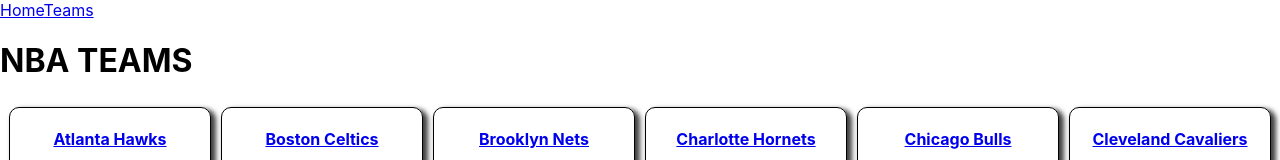
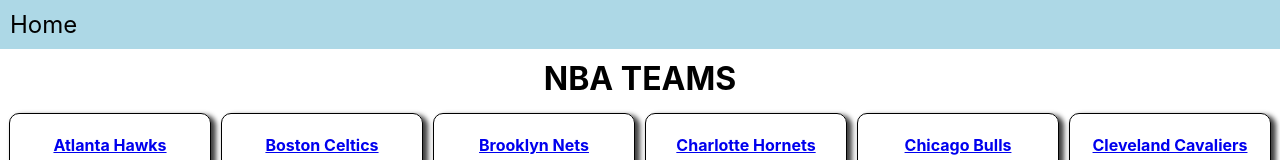
Before and after one commit to danny8823/nba-frontend, a React (Create React App) app: page / in a window 1280 px wide. Shown: the top 160 px of the page. Built offline with nearby package versions, Linux system fonts and the light colour scheme.

Commit message:
Added some styling to home page

```diff
--- a/src/components/Home/Home.css
+++ b/src/components/Home/Home.css
@@ -20,3 +20,9 @@
     height: 150px;
     margin: 0 auto;
 }
+
+.nba_title{
+    text-align: center;
+    margin: 0 auto;
+    padding: 10px;
+}
--- a/src/components/Home/Home.jsx
+++ b/src/components/Home/Home.jsx
@@ -9,7 +9,7 @@
     <div>
       <NavBar/>
       <div>
-        <h1>NBA TEAMS</h1>
+        <h1 className='nba_title'>NBA TEAMS</h1>
         <div className = 'nba-card-container'>
           {data.map((team) => (
             <div key = {team.id} className='nba-card'>
--- /dev/null
+++ b/src/components/Navbar/NavBar.css
@@ -0,0 +1,11 @@
+.navBar-container {
+    background-color: lightblue;
+    margin: 0 auto;
+    padding: 10px;
+}
+
+.navBar-container > a {
+    text-decoration: none;
+    font-size: 24px;
+    color: black;
+}
--- a/src/components/Navbar/NavBar.jsx
+++ b/src/components/Navbar/NavBar.jsx
@@ -1,11 +1,10 @@
 import React from "react";
 import {Link} from 'react-router-dom'
-
+import './NavBar.css'
 const NavBar = () => {
     return (
-        <div>
-            <Link to = '/home'>Home</Link>
-            <Link to = '/teams'>Teams</Link>
+        <div className = 'navBar-container'>
+            <Link to = '/'>Home</Link>
         </div>
     )
 }
```
